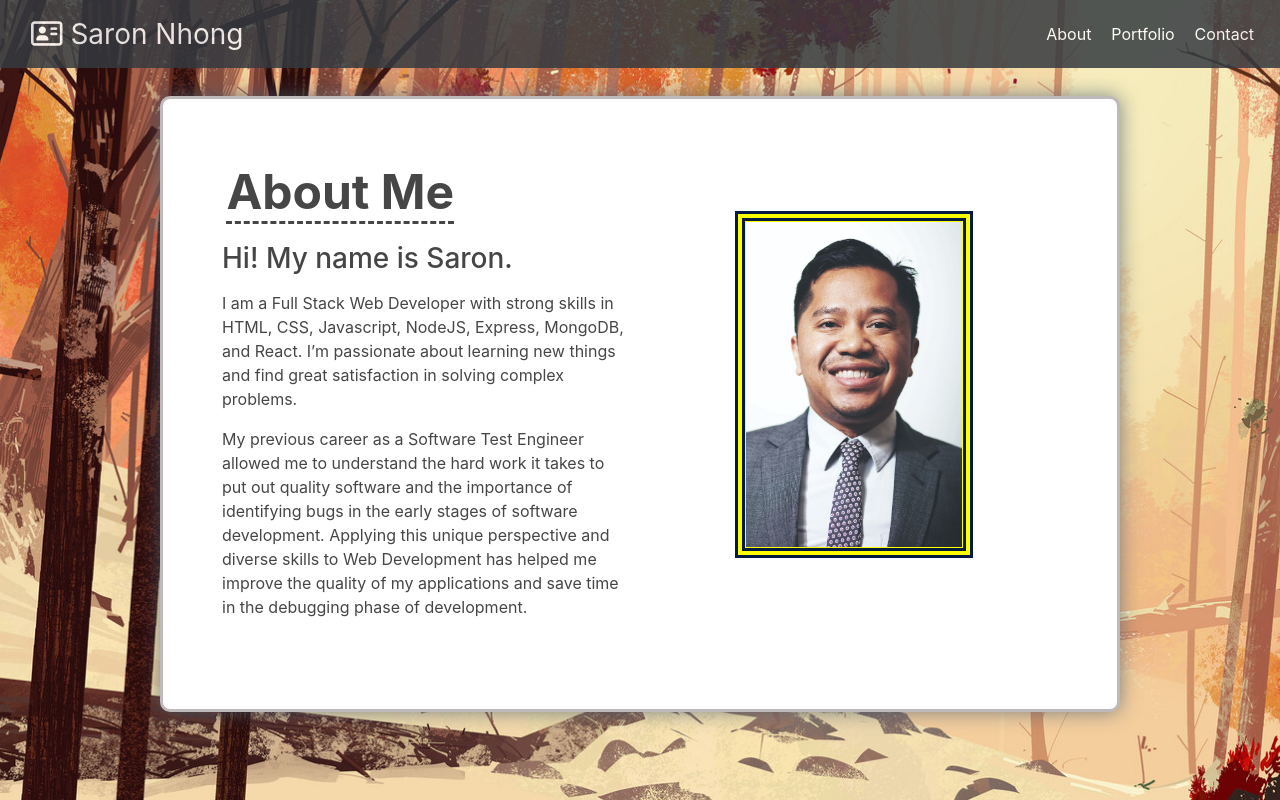
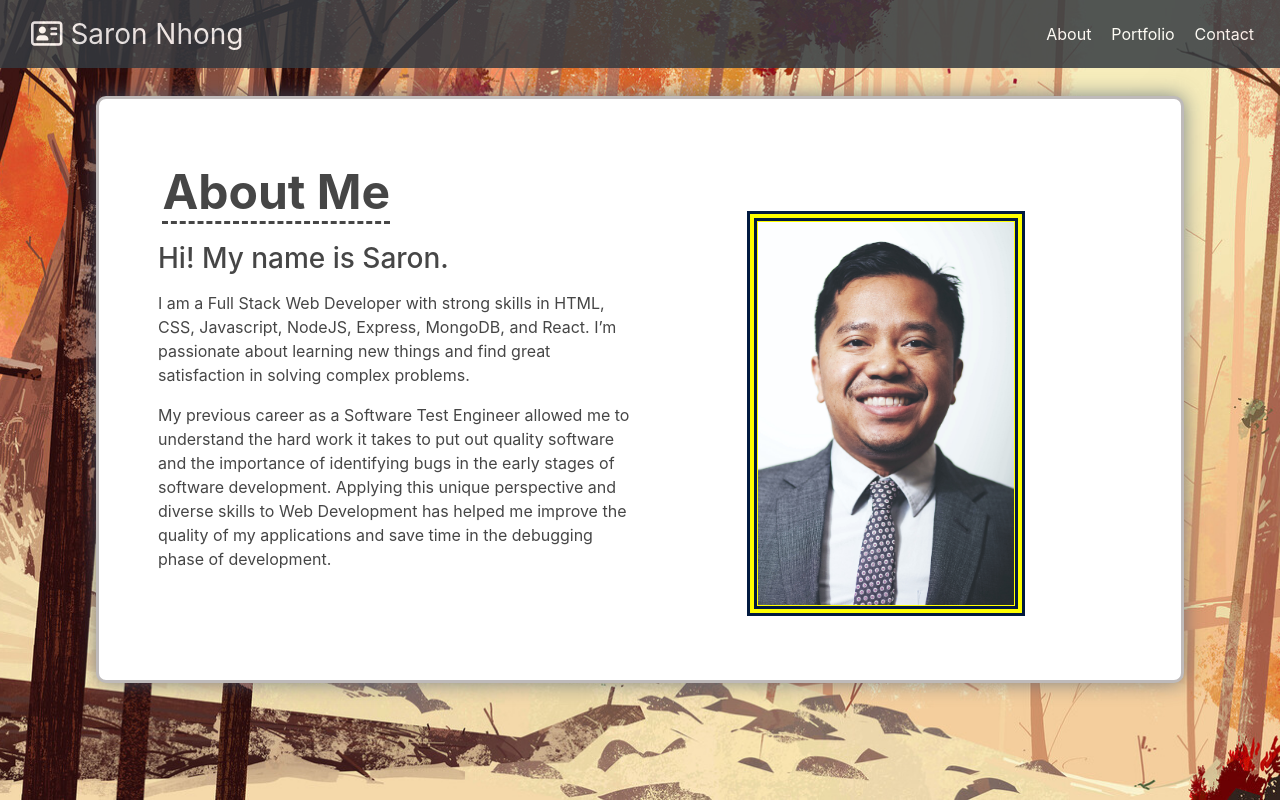
Before and after one commit to saronnhong/react-portfolio, a React (Create React App) app in the folder client/: page /about in a window 1280 px wide. Built offline with nearby package versions, Linux system fonts and the light colour scheme.

Commit message:
add margin bottom to about page

```diff
--- a/client/src/components/About/style.css
+++ b/client/src/components/About/style.css
@@ -6,10 +6,11 @@
     /* max-width:1170px; */
     margin-left:auto;
     margin-right:auto;
+    margin-bottom: 5%;
     padding:4em;
     /* margin-bottom: 15em; */
     opacity: .95;
-    width: 75%;
+    width: 85%;
     margin-top: 6em;
     background-color: white;
     border-radius: 10px;
```
